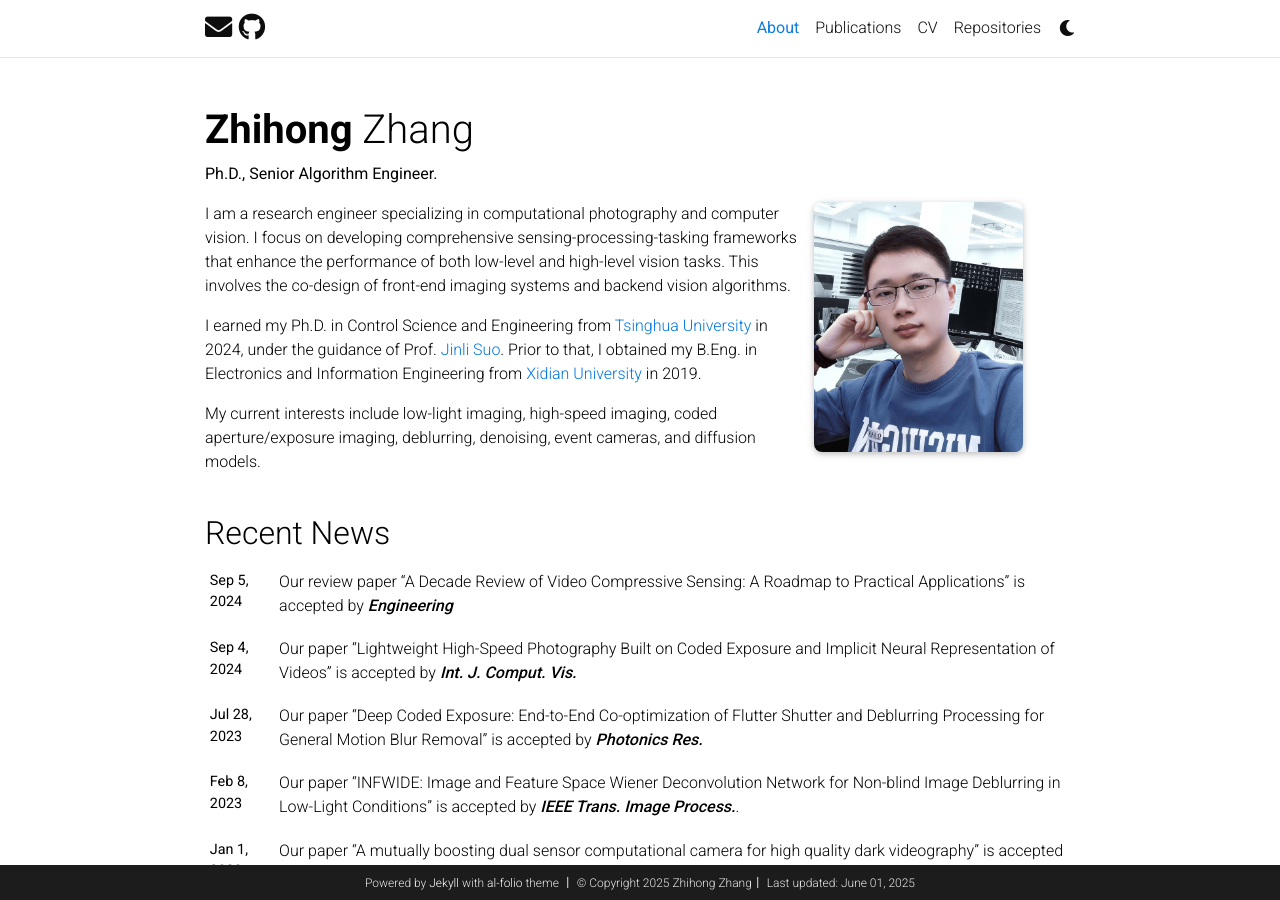
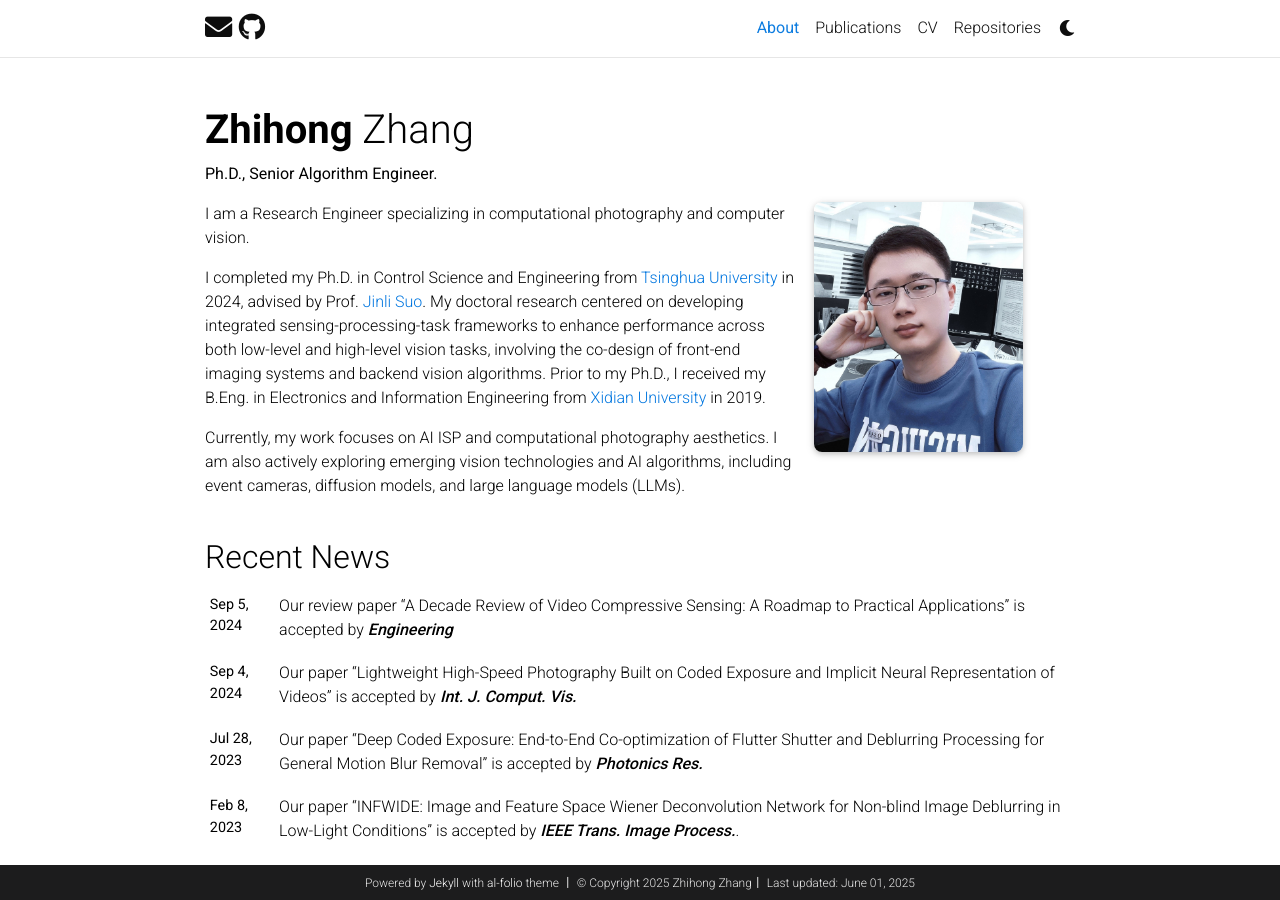
Before and after one commit to zhihongz/zhihongz.github.io, a Jekyll site: the page built from _pages/about.md, in a window 1280 px wide and 900 px high. Built offline with Jekyll 4.4.1, drawn with Linux system fonts in a browser that asks for light colours; full-size pictures stand in for the smaller copies a plugin makes; comment, search, counter and statistics services are not loaded; a style sheet for code colours, icons or effects is not loaded.

Commit message:
add zhihongz_cn link and update bio

```diff
--- a/_config.yml
+++ b/_config.yml
@@ -110,9 +110,9 @@
 # -----------------------------------------------------------------------------
 # Blog
 # -----------------------------------------------------------------------------
-blog_nav_title: # Blog | your blog must have a title for it to be displayed in the nav bar (if it's empty, `blog` will be hidden)
-blog_external_link: # use external blog (leave empty if using the internal blog)
-blog_nav_order: 5 # the blog's order in the navbar
+blog_nav_title: 中文 # Blog | your blog must have a title for it to be displayed in the nav bar (if it's empty, `blog` will be hidden)
+blog_external_link: https://zhihongz.github.io/zhihongz_cn/ # use external blog (leave empty if using the internal blog)
+blog_nav_order: 10 # the blog's order in the navbar
 blog_name: Zhihong's Blog # blog_name will be displayed in your blog page
 blog_description: my blog for academic sharing # blog_description will be displayed in your blog page above the blog_name
 permalink: /blog/:year/:title/
--- a/_pages/about.md
+++ b/_pages/about.md
@@ -16,8 +16,8 @@
 services: true # include the services
 social: true  # includes social icons at the bottom of the page
 ---
-I am a research engineer specializing in computational photography and computer vision. I focus on developing comprehensive sensing-processing-tasking frameworks that enhance the performance of both low-level and high-level vision tasks. This involves the co-design of front-end imaging systems and backend vision algorithms.
+I am a Research Engineer specializing in computational photography and computer vision.
 
-I earned my Ph.D. in Control Science and Engineering from <a href='https://www.tsinghua.edu.cn/'>Tsinghua University</a> in 2024, under the guidance of Prof. <a href='https://scholar.google.com/citations?user=e4lel8QAAAAJ'>Jinli Suo</a>. Prior to that, I obtained my B.Eng. in Electronics and Information Engineering from <a href='https://www.xidian.edu.cn/'>Xidian University</a> in 2019.
+I completed my Ph.D. in Control Science and Engineering from <a href='https://www.tsinghua.edu.cn/'>Tsinghua University</a> in 2024, advised by Prof. <a href='https://scholar.google.com/citations?user=e4lel8QAAAAJ'>Jinli Suo</a>. My doctoral research centered on developing integrated sensing-processing-task frameworks to enhance performance across both low-level and high-level vision tasks, involving the co-design of front-end imaging systems and backend vision algorithms. Prior to my Ph.D., I received my B.Eng. in Electronics and Information Engineering from <a href='https://www.xidian.edu.cn/'>Xidian University</a> in 2019.
 
-My current interests include low-light imaging, high-speed imaging, coded aperture/exposure imaging, deblurring, denoising, event cameras, and diffusion models.
+Currently, my work focuses on AI ISP and computational photography aesthetics. I am also actively exploring emerging vision technologies and AI algorithms, including event cameras, diffusion models, and large language models (LLMs).
```
